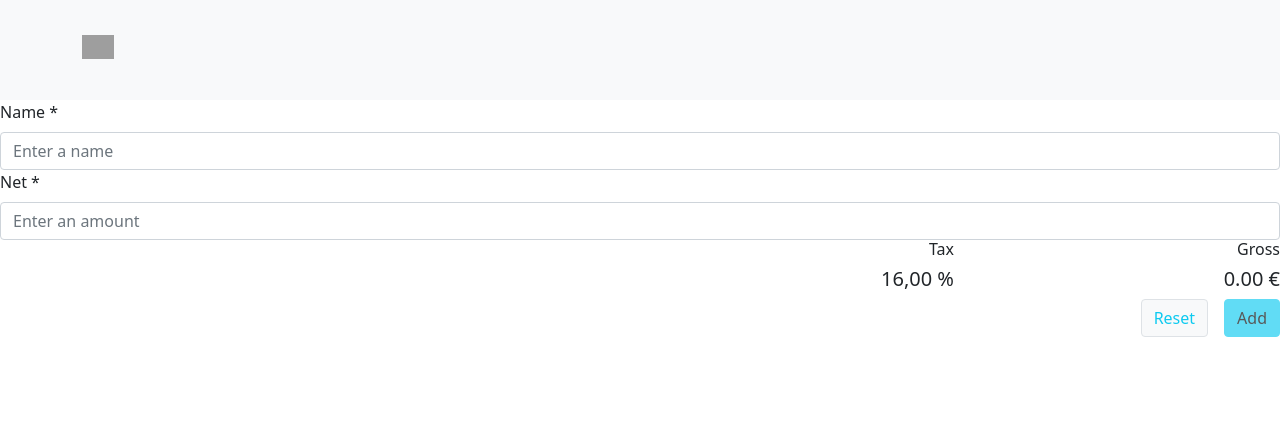
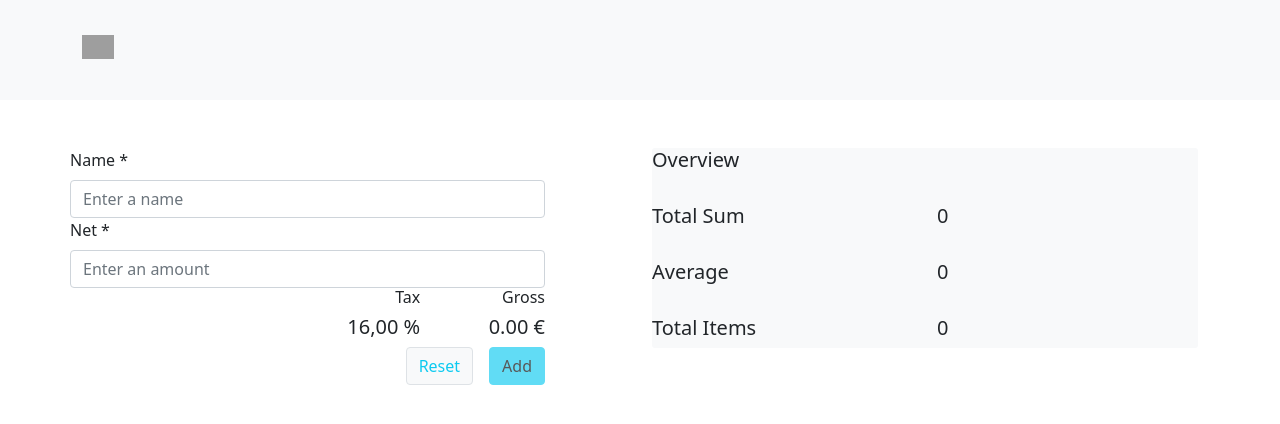
Before and after one commit to Ilyass-shw/2021-junior-frontend-developer-yjzoms, a React app: page / in a window 1280 px wide. Shown: the top 424 px of the page. Built offline with nearby package versions, Linux system fonts and the light colour scheme; no server answers; grey boxes are pictures that could not be loaded.

Commit message:
add overview

```diff
--- a/package.json
+++ b/package.json
@@ -7,7 +7,7 @@
     "watch": "webpack --watch",
     "build": "cross-env NODE_ENV=production webpack",
     "build-dev": "webpack",
-    "clean": "rm -rf ./dist"
+    "clean": "rm -rf ./public"
   },
   "repository": {
     "type": "git",
--- a/src/app/App.css
+++ b/src/app/App.css
@@ -1,3 +1,7 @@
 .navbar {
     height: 100px;
-  }
+}
+.overview-container {
+  background-color: #f8f9fa;
+  border-radius: 3px;
+}
--- a/src/app/App.tsx
+++ b/src/app/App.tsx
@@ -6,8 +6,11 @@ import { useAppDispatch } from "../app/hooks";
 
 import Navigation from "../components/navigation/Navigation";
 import AddItemForm from "../components/addItemForm/AddItemForm";
+import Overview from "../components/overview/Overview";
 
-
+import Container from "react-bootstrap/Container";
+import Row from "react-bootstrap/Row";
+import Col from "react-bootstrap/Col";
 
 const App: React.FC = () => {
   const dispatch = useAppDispatch();
@@ -16,8 +19,17 @@ const App: React.FC = () => {
   }, []);
   return (
     <>
-      <Navigation/>
-      <AddItemForm />
+      <Navigation />
+      <Container>
+        <Row md={5} className="pt-5">
+          <Col md={5} className="px-md-0">
+            <AddItemForm />
+          </Col>
+          <Col md={{ span: 6, offset: 1 }}>
+            <Overview />
+          </Col>
+        </Row>
+      </Container>
     </>
   );
 };
--- a/src/components/addItemFormInfo/AddItemFormInfo.tsx
+++ b/src/components/addItemFormInfo/AddItemFormInfo.tsx
@@ -15,7 +15,7 @@ const AddItemFormInfo: React.FC<AddItemFormInfoProps> = ({ gross }) => {
         </div>
       </Col>
       <Col xs={{ span: 3 }}>
-        <div >
+        <div>
           <h6>Gross</h6>
           <h5>{gross.toFixed(2)} €</h5>
         </div>
--- /dev/null
+++ b/src/components/overview/Overview.tsx
@@ -0,0 +1,36 @@
+import React from 'react';
+import { useAppSelector } from '../../app/hooks';
+
+import Container from 'react-bootstrap/Container';
+import Row from 'react-bootstrap/Row';
+import Col from 'react-bootstrap/Col';
+
+const Overview: React.FC = () => {
+  const { totalSum, average, numberOfItems } = useAppSelector(
+    (state) => state.Costs,
+  );
+
+  return (
+    <>
+      <Container bsPrefix="overview-container">
+        <Row className="mb-4">
+          <Col as="h5">Overview</Col>
+        </Row>
+        <Row className="mb-4">
+          <Col as="h5">Total Sum</Col>
+          <Col as="h5">{totalSum}</Col>
+        </Row>
+        <Row className="mb-4">
+          <Col as="h5">Average</Col>
+          <Col as="h5">{average}</Col>
+        </Row>
+        <Row className="mb-4">
+          <Col as="h5">Total Items</Col>
+          <Col as="h5">{numberOfItems}</Col>
+        </Row>
+      </Container>
+    </>
+  );
+};
+
+export default Overview;
--- a/webpack.config.js
+++ b/webpack.config.js
@@ -111,7 +111,7 @@ module.exports = {
 
   // required if using webpack-dev-server
   devServer: {
-    static: "./dist",
+    static: "./public",
     hot: true,
   },
 };
```
